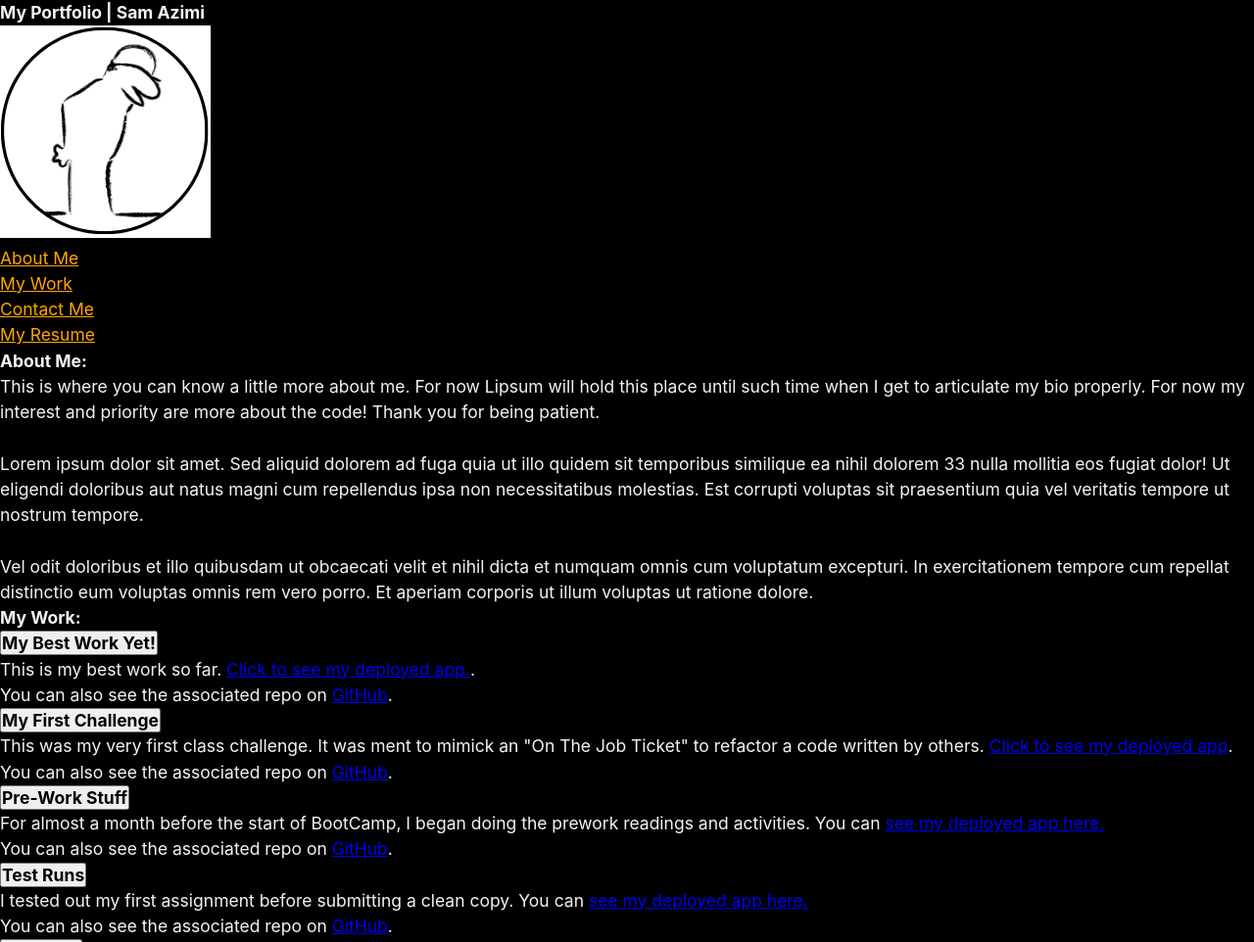
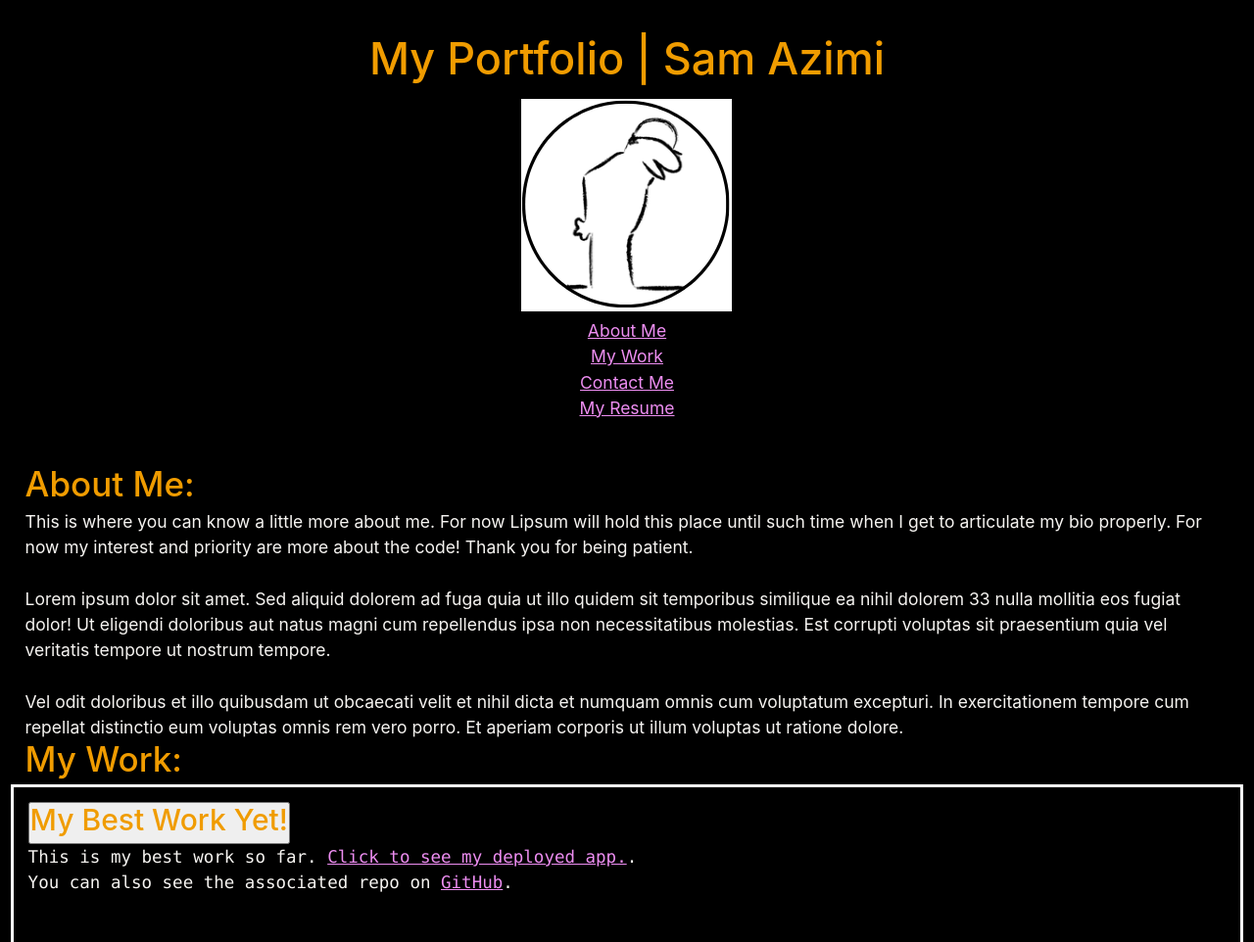
Before and after one commit to dinozio-design/02-My-Portfolio-Advanced-CSS, a plain HTML site: page index.html in a window 1280 px wide. Shown: the top 962 px of the page at 98% size. Drawn offline with Linux system fonts and the light colour scheme.

Commit message:
more updates to css rev1

```diff
--- a/Assets/Styles/styles2.css
+++ b/Assets/Styles/styles2.css
@@ -2,19 +2,21 @@
 :root{
 
     /* initial colour and size set - for 576px or smaller */
-    --mobile-bordr-color: black;
+    --mobile-bordr-color: white;
     --mobile-bordr-style: solid;
     --mobile-bordr-width: Small;
     --mobile-border-radius: 5x;
     --mobile-bckgrnd: black;
     --mobile-color: rgb(246, 244, 241);
-    --anchor-color: orange;
+    --mobile-anchor-color: #ed8df1 ;
+    --mobile-headings-color: rgb(240, 156, 0);
 
 }
 
 
 html{
-    /* CLASS NOTE: set 1rem to 10px instead of native 16px to make it easier to calculate font-size values for the rest of the page (e.g. 1.6rem is 16px, 2.0rem is 20px, etc.) */
+    /* CLASS NOTE: set 1rem to 10px instead of native 16px to make it easier to calculate font-size values for the rest of the page (e.g. 1.6rem is 16px, 2.0rem is 20px, etc.) OR 4rem = 40px (4 * 10px) */
+
     font-size: 62.5%;
 }
 
@@ -30,8 +32,101 @@ body {
 
 }
 
+h1,
+h2,
+h3,
+h4,
+h5,
+h6 {
+  margin-bottom: 0.625rem;
+  color: var(--mobile-headings-color);
+  font-weight: 500;
+  line-height: 1.1;
+}
+
+h1 {
+    /* font-size: 4rem; */    padding: 1rem 1.2rem;
+    font-size: 4.5rem;
+}
+
+h2 {
+  font-size: 3.5rem;
+}
+
+h3 {
+  font-size: 3rem;
+}
+
+h4 {
+  font-size: 2.5rem;
+}
+
+h5 {
+  font-size: 2rem;
+}
+
+h6 {
+  font-size: 1.5rem;
+}
+
+p {
+  margin-bottom: 1rem;
+}
 
 /* resetting the link colors */
-nav li a {
-    color: var(--anchor-color);
+a {
+      color: var(--mobile-anchor-color);
 }
+
+header {
+    width: 96%;
+    margin: 0 auto;
+    padding: 2.5rem;
+    text-align: center;
+}
+
+main {
+    width: 96%;
+    margin: 2rem auto;
+}
+
+footer {
+    margin: 1.5rem;
+    text-align: center;
+}
+
+.container {
+  display: flex;
+  flex-wrap: wrap;
+  flex-direction: row;
+  margin-left: -1.5rem;
+  margin-right: -1.5rem;
+  justify-content: center;
+
+  /* outlining the container for now. may remove later */
+  border-color: var(--mobile-bordr-color);
+  border-style: var(--mobile-bordr-style);
+  border-width: var(--mobile-bordr-width);
+  background: var(--mobile-bckgrnd);
+  color: var(--mobile-color);
+
+}
+
+.card {
+  flex: 1 0 100%;
+  padding: 1.5rem;
+
+  /* addign smooth transition here */
+  transition: flex-basis 500ms linear;
+  margin-bottom: 1.5rem;
+}
+
+
+/* class calls */
+.seeMore {
+  /* experimenting with  Monospace font stack. unsure of it's impact on the links*/
+  font-family: Consolas, 'Andale Mono WT', 'Andale Mono', 'Lucida Console',
+  'Lucida Sans Typewriter', 'DejaVu Sans Mono', 'Bitstream Vera Sans Mono',
+  'Liberation Mono', 'Nimbus Mono L', Monaco, 'Courier New', Courier,
+  monospace;
+}
```
